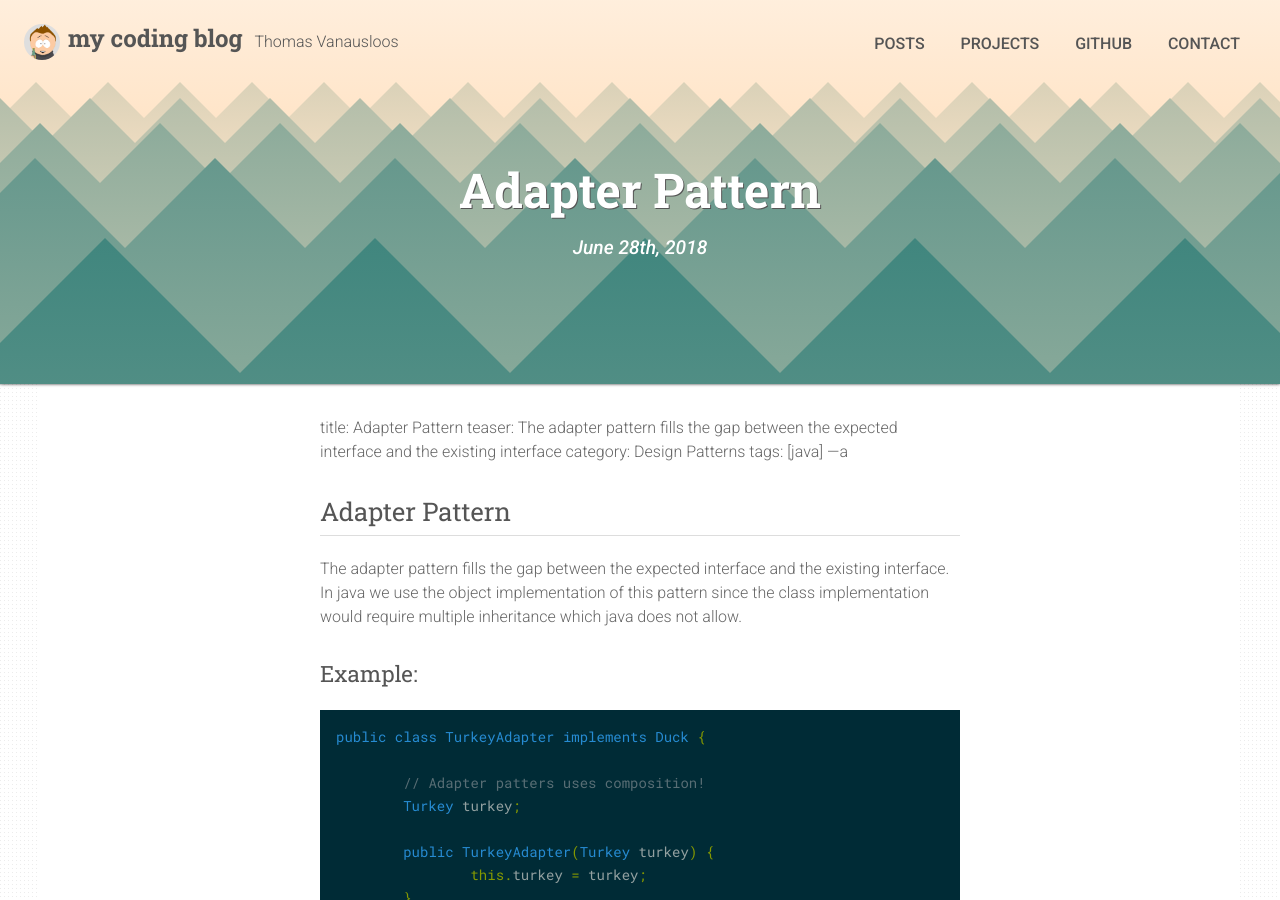
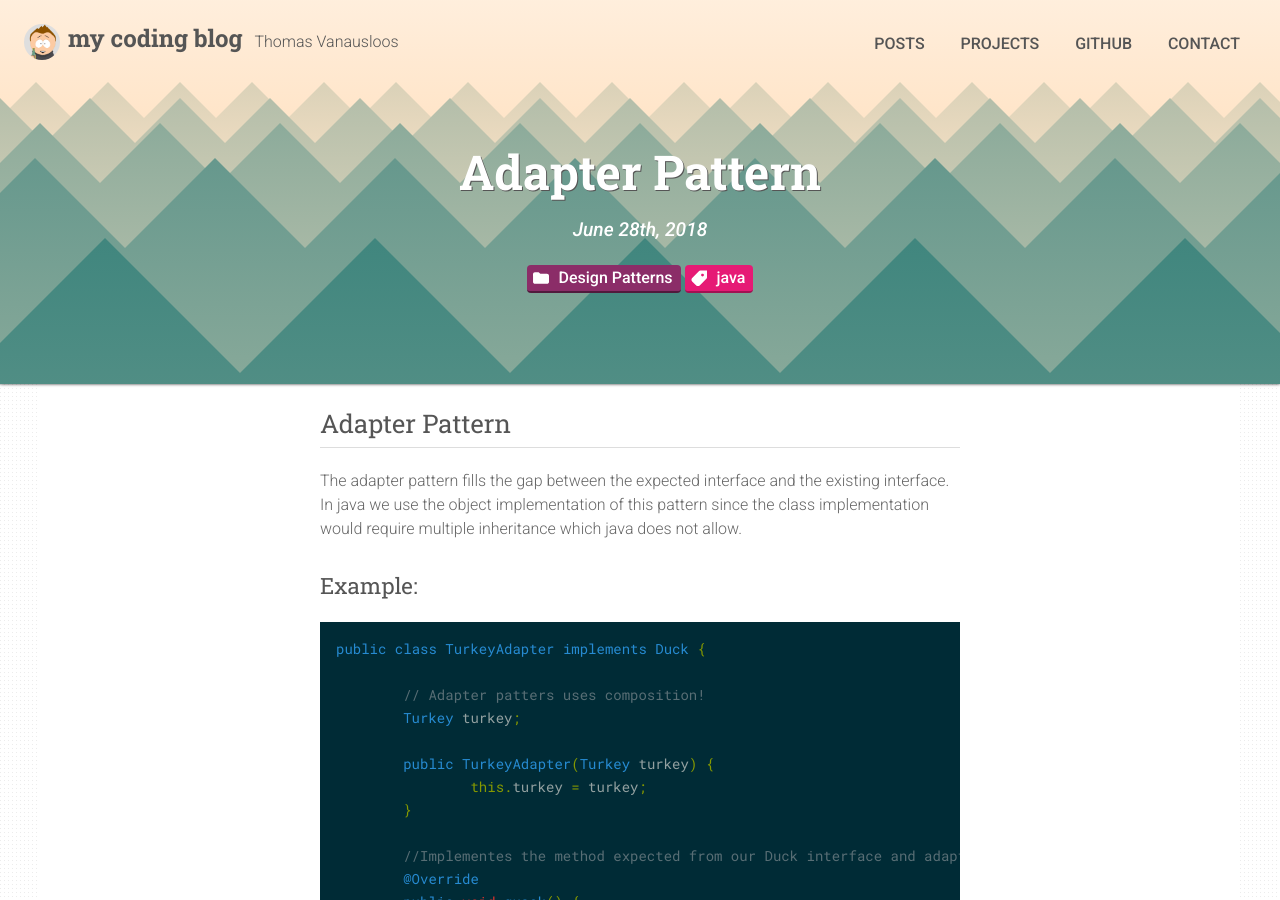
Before and after one commit to Thomasvanausloos/Thomasvanausloos.github.io, a Jekyll site: the page built from _posts/2018-06-28-adapter-pattern.md, in a window 1280 px wide and 900 px high. Built offline with Jekyll 4.4.1, drawn with Linux system fonts in a browser that asks for light colours.

Commit message:
[Thomas]modified adapter pattern meta data

```diff
--- a/_posts/2018-06-28-adapter-pattern.md
+++ b/_posts/2018-06-28-adapter-pattern.md
@@ -3,7 +3,7 @@ title: Adapter Pattern
 teaser: The adapter pattern fills the gap between the expected interface and the existing interface
 category: Design Patterns
 tags: [java]
----a
+---
 
 ## Adapter Pattern
 
```
